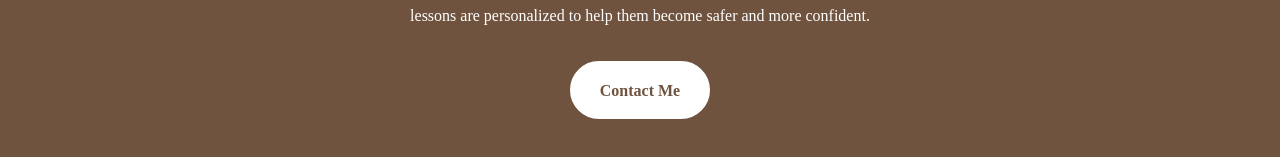
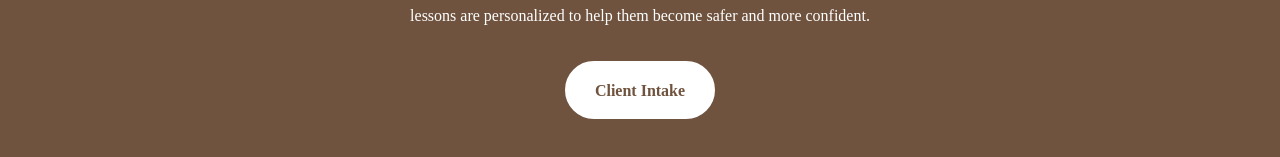
Before and after one commit to Treyman33/ava-website, a React (Vite) app: page /lessons in a window 1280 px wide. Shown: the part 4033-4190 px from the top of the page. Built offline with nearby package versions, Linux system fonts and the light colour scheme; no server answers.

Commit message:
Lessons Sub Page Edit

```diff
--- a/src/pages/Lessons.jsx
+++ b/src/pages/Lessons.jsx
@@ -397,8 +397,9 @@ function Lessons() {
                         confident.
                     </p>
 
-                    <a href="/contact" className="lessons-cta-button">
-                        Contact Me
+                    <a onClick={() =>window.open('https://forms.gle/yK6MQFgN2CxF2DKy8','_blank')}
+                        className="lessons-cta-button">
+                        Client Intake
                     </a>
                 </section>
             </main>
```
